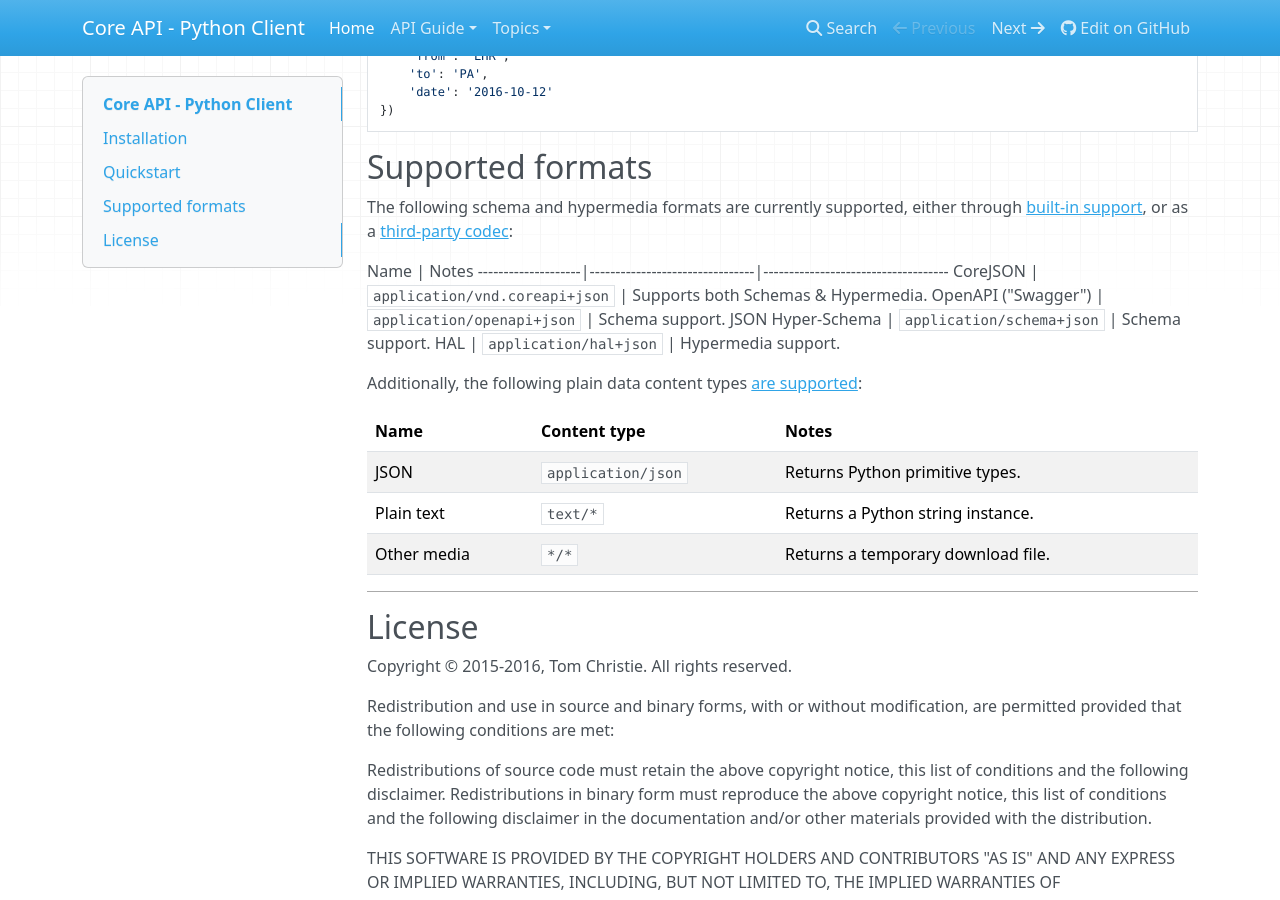
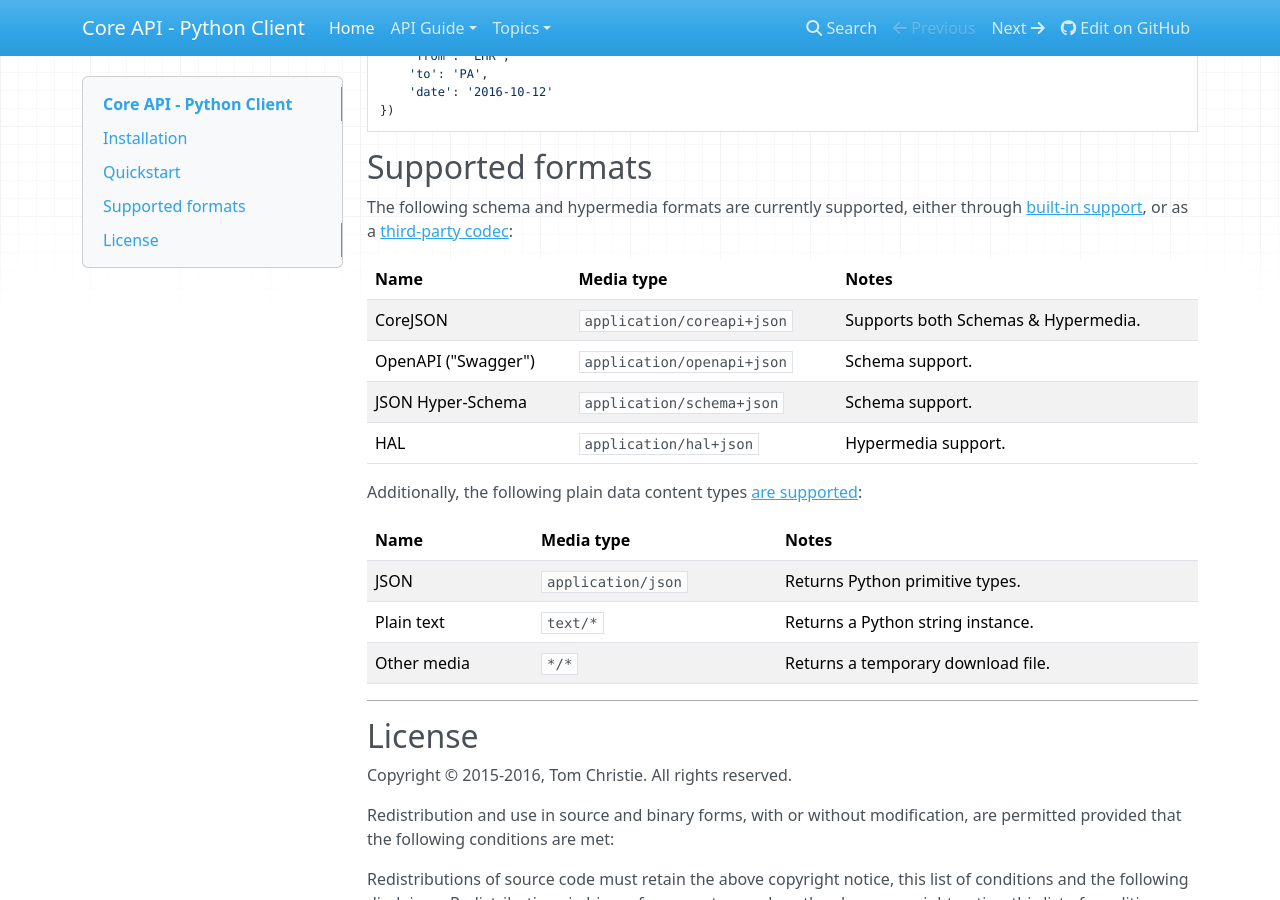
Before and after one commit to core-api/python-client, an MkDocs documentation site: the page built from docs/index.md, in a window 1280 px wide and 900 px high, scrolled down 649 px. Built offline with MkDocs 1.6.1, drawn with Linux system fonts in a browser that asks for light colours; nearby versions of some CDN libraries; old or Windows-style settings are respelled for this version of MkDocs.

Commit message:
application/vnd.coreapi+json -> application/coreapi+json

```diff
--- a/docs/index.md
+++ b/docs/index.md
@@ -34,16 +34,16 @@
 The following schema and hypermedia formats are currently supported, either
 through [built-in support][built-in-codecs], or as a [third-party codec][third-party-codecs]:
 
-Name                | Notes
---------------------|--------------------------------|------------------------------------
-CoreJSON            | `application/vnd.coreapi+json` | Supports both Schemas & Hypermedia.
-OpenAPI ("Swagger") | `application/openapi+json`     | Schema support.
-JSON Hyper-Schema   | `application/schema+json`      | Schema support.
-HAL                 | `application/hal+json`         | Hypermedia support.
+Name                | Media type                 | Notes
+--------------------|----------------------------|------------------------------------
+CoreJSON            | `application/coreapi+json` | Supports both Schemas & Hypermedia.
+OpenAPI ("Swagger") | `application/openapi+json` | Schema support.
+JSON Hyper-Schema   | `application/schema+json`  | Schema support.
+HAL                 | `application/hal+json`     | Hypermedia support.
 
 Additionally, the following plain data content types [are supported][built-in-codecs]:
 
-Name        | Content type       | Notes
+Name        | Media type         | Notes
 ------------|--------------------|---------------------------------
 JSON        | `application/json` | Returns Python primitive types.
 Plain text  | `text/*`           | Returns a Python string instance.
```
Also changed, not shown: README.md (+7 -7 lines), docs/api-guide/codecs.md (+1 -1 lines), 4 other files.
